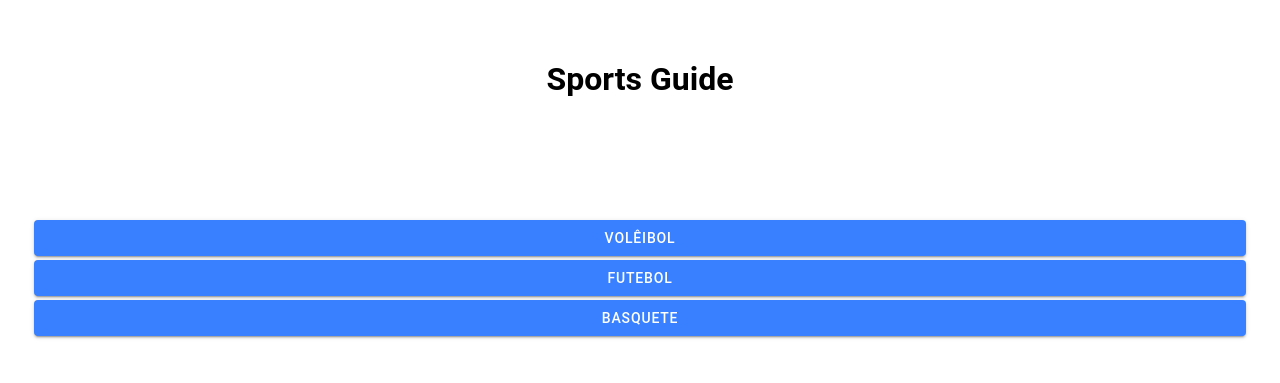
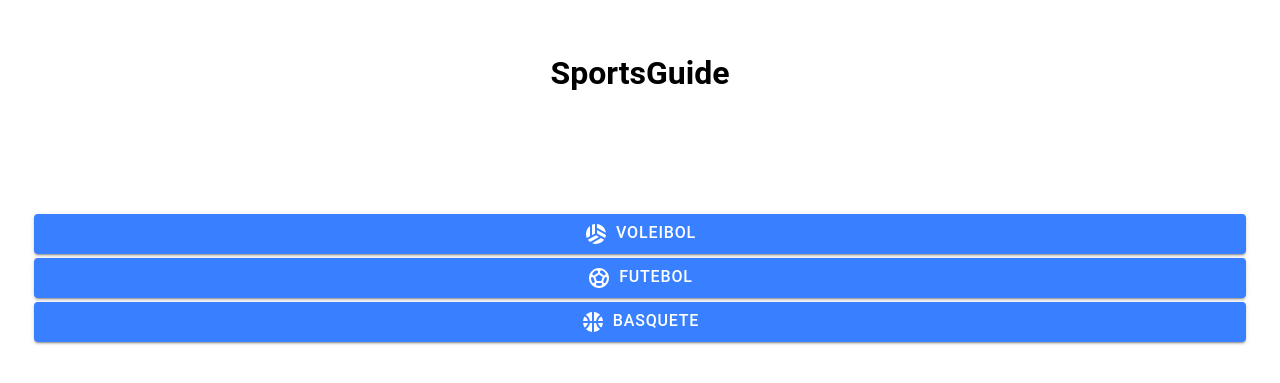
Before and after one commit to vini84200/sportsGuide, a React (Vite) app: page /home in a window 1280 px wide. Shown: the part 197-580 px from the top of the page. Built offline with nearby package versions, Linux system fonts and the light colour scheme.

Commit message:
Icones no menu; ajustes de CSS na pratica; Modificação nos botões da prática; página de fim de prática

```diff
--- a/src/App.tsx
+++ b/src/App.tsx
@@ -26,6 +26,7 @@ import Main from "./pages/Main";
 import Aprender from "./components/Aprender";
 import Quiz from "./pages/Quiz";
 import Pratica from './pages/Pratica';
+import FimPratica from './pages/FimPratica';
 
 setupIonicReact();
 
@@ -48,7 +49,6 @@ const App: React.FC = () => (
         <Route exact path="/volei/pratica/:id">
           <Pratica esporte='volei'/>
         </Route>
-
         <Route exact path="/futebol">
           <Main esporte='futebol'/>
         </Route>
@@ -58,6 +58,9 @@ const App: React.FC = () => (
         <Route exact path="/">
           <Redirect to="/home"/>
         </Route>
+        <Route>
+          <FimPratica />
+        </Route>
       </IonRouterOutlet>
     </IonReactRouter>
   </IonApp>
--- a/src/components/HomeLogo.tsx
+++ b/src/components/HomeLogo.tsx
@@ -1,6 +1,9 @@
 import React from 'react';
 import './ExploreContainer.css';
 import {IonButton} from "@ionic/react";
+import SportsVolleyballIcon from '@mui/icons-material/SportsVolleyball';
+import SportsSoccerIcon from '@mui/icons-material/SportsSoccer';
+import SportsBasketballIcon from '@mui/icons-material/SportsBasketball';
 
 interface ContainerProps { }
 
@@ -17,10 +20,40 @@ const HomeLogo: React.FC<ContainerProps> = () => {
           marginBottom: '4em',
           textAlign: 'center',
         }}
-      >Sports Guide</strong>
-      <IonButton routerLink="/volei" expand="block">Volêibol</IonButton>
-      <IonButton routerLink="/futebol" expand="block">Futebol</IonButton>
-      <IonButton routerLink="/basquete" expand="block">Basquete</IonButton>
+      >SportsGuide</strong>
+      <IonButton routerLink="/volei" expand="block">
+        <div
+          style={{
+            display: 'flex',
+            width: '40%',
+            justifyContent: 'center',
+        }}>
+          <SportsVolleyballIcon />
+          <p style={{ color: 'white', marginLeft: '0.5em' }}>Voleibol</p>
+        </div>
+      </IonButton>
+      <IonButton routerLink="/futebol" expand="block">
+        <div
+          style={{
+            display: 'flex',
+            width: '40%',
+            justifyContent: 'center',
+        }}>
+          <SportsSoccerIcon />
+          <p style={{ color: 'white', marginLeft: '0.5em' }}>Futebol</p>
+        </div>
+      </IonButton>
+      <IonButton routerLink="/basquete" expand="block">
+        <div
+          style={{
+            display: 'flex',
+            width: '40%',
+            justifyContent: 'center',
+        }}>
+          <SportsBasketballIcon />
+          <p style={{ color: 'white', marginLeft: '0.5em' }}>Basquete</p>
+        </div>
+      </IonButton>
     </div>
   );
 };
--- /dev/null
+++ b/src/pages/FimPratica.tsx
@@ -0,0 +1,56 @@
+import { IonBackButton, IonButton, IonContent, IonHeader, IonImg, IonPage, IonTitle, IonToolbar } from "@ionic/react";
+
+function FimPratica() {
+    return (
+        <IonPage>
+            <IonHeader>
+                <IonToolbar>
+                {/*Go back*/}
+                <IonButton routerLink="/home" slot="start" fill="clear">
+                    <IonBackButton defaultHref="/home"/>
+                </IonButton>
+                <IonTitle>Fim de Prática</IonTitle>
+                </IonToolbar>
+            </IonHeader>
+            <IonContent>
+                <div style={{
+                    display: 'flex',
+                    height: '100%',
+                    flexDirection: 'column',
+                    alignItems: 'center',
+                    justifyContent: 'center'
+                }}>
+                    <strong
+                        style={{
+                            fontSize: '2.9em',
+                            paddingBottom: '1em',
+                        }}>
+                        Parabéns!
+                    </strong>
+                    <IonImg
+                        src='../../public/athlete.png'
+                        alt="Atleta correndo"
+                    />
+                    <p
+                        style={{
+                            paddingTop: '1em',
+                            paddingBottom: '1em',
+                            fontSize: '1.2em',
+                        }}>
+                            Você concluiu sua prática.
+                    </p>
+                    <IonButton
+                        routerLink="/"
+                        slot="end"
+                        shape="round"
+                        expand="block"
+                    >
+                        <p style={{color:'white'}}>Voltar para tela inicial</p>
+                    </IonButton>
+                </div>
+            </IonContent>
+        </IonPage>
+    )
+}
+
+export default FimPratica;
--- a/src/pages/Pratica.tsx
+++ b/src/pages/Pratica.tsx
@@ -1,5 +1,6 @@
-import React from 'react';
+import React, { useState } from 'react';
 import {
+  IonBackButton,
   IonButton,
   IonContent,
   IonFooter,
@@ -10,11 +11,12 @@ import {
   IonTitle,
   IonToolbar
 } from "@ionic/react";
-import {chevronForwardCircleOutline, menu, pause} from "ionicons/icons";
+import {caretForwardOutline, chevronForwardCircleOutline, menu, pause} from "ionicons/icons";
 import {useParams} from "react-router";
 import {data_all, esporteId} from "../utils/data";
 import {Redirect} from "react-router-dom";
 import Markdown from "react-markdown";
+import { red } from '@mui/material/colors';
 
 interface ParamTypes {
   id: string
@@ -31,33 +33,26 @@ function Pratica(props: PraticaProps) {
     console.warn(`Pratica: ${id} não encontrado`)
     return <Redirect to={`/${props.esporte}`}/>
   }
+
+  const [isPlaying, setIsPlaying] = useState(false);
+
   return (
     <>
-      <IonMenu contentId="main-content">
-        <IonHeader>
-          <IonToolbar>
-            <IonTitle>Menu</IonTitle>
-          </IonToolbar>
-        </IonHeader>
-        <IonContent>
-          <IonButton href={`/volei`}>
-            Voltar
-          </IonButton>
-        </IonContent>
-      </IonMenu>
       <IonPage id={"main-content"}>
         <IonHeader>
           <IonToolbar>
-            <IonButton slot="start" fill="clear">
-              <IonMenuButton >
-                <IonIcon icon={menu}/>
-              </IonMenuButton>
+            <IonButton routerLink="/volei" slot="start" fill="clear">
+              <IonBackButton defaultHref="/volei"/>
             </IonButton>
             <IonTitle>{data.nome}</IonTitle>
           </IonToolbar>
         </IonHeader>
         <IonContent>
-          <div>
+          <div
+            style={{
+              padding: "1em",
+              textAlign: "justify"
+        }}>
             <embed src={data.video} width="100%" height="100%"/>
             <Markdown>
               {data.descricao}
@@ -74,27 +69,15 @@ function Pratica(props: PraticaProps) {
               justifyContent: "center",
               alignItems: "center"
             }}>
-
-              <IonButton onClick={() => {
-              }} slot="end"
-                         fill="clear"
+              {/* fill="clear" */}
+              <IonButton routerLink="/fim_pratica"
+                         slot="end"
                          shape="round"
+                         expand="block"
               >
-                <IonIcon icon={pause} style={
-                  {fontSize: "3rem"}
-                }/>
-              </IonButton>
-              <IonButton onClick={() => {
-              }} slot="end"
-                         fill="clear"
-                         shape="round"
-              >
-                <IonIcon icon={chevronForwardCircleOutline} style={
-                  {fontSize: "2rem"}
-                }/>
+                <p style={{color:'white'}}>Concluir</p>
               </IonButton>
             </div>
-
           </IonToolbar>
         </IonFooter>
       </IonPage>
--- a/src/utils/data.ts
+++ b/src/utils/data.ts
@@ -43,7 +43,7 @@ export interface EsporteData {
 
 export const data_all: Record<esporteId, EsporteData> = {
   volei: {
-    nome: 'Volêibol',
+    nome: 'Voleibol',
     descricao: "O volêi é um esporte muito legal",
     id: 'volei',
     aprender: [
```
Also changed, not shown: public/athlete.png (added), public/trophy.png (added).
